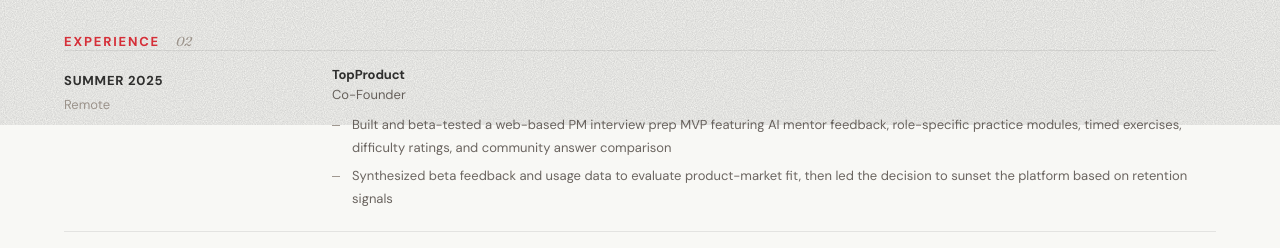
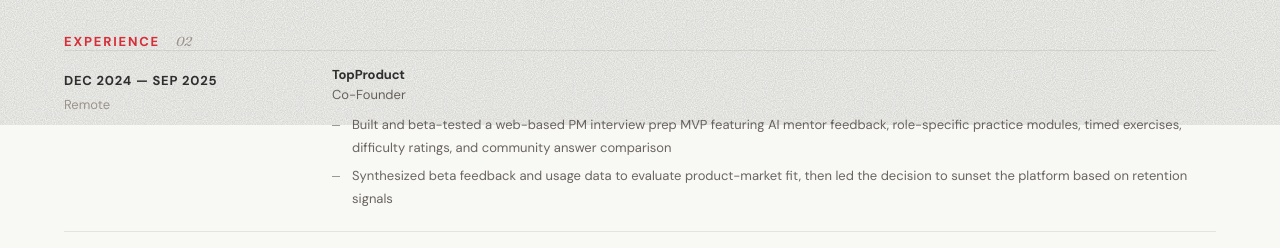
Before and after one commit to tlianglily/portfolio, a Next.js app: page /resume in a window 1280 px wide. Shown: the part 675-923 px from the top of the page. Built offline with nearby package versions, Linux system fonts and the light colour scheme; no server answers.

Commit message:
Update experience dates and replace downloadable resume PDF
TopProduct now shows Dec 2024 - Sep 2025, Jaguar Signage shows full
legal name and May 2023 - Present.

```diff
--- a/src/app/resume/page.tsx
+++ b/src/app/resume/page.tsx
@@ -67,13 +67,13 @@ export default function Resume() {
 
         {/* Experience */}
         <Section label="Experience" num="02">
-          <EntryRow date="Summer 2025" place="Remote" title="TopProduct" sub="Co-Founder" fade>
+          <EntryRow date="Dec 2024 — Sep 2025" place="Remote" title="TopProduct" sub="Co-Founder" fade>
             <ul className="entry-bullets">
               <li>Built and beta-tested a web-based PM interview prep MVP featuring AI mentor feedback, role-specific practice modules, timed exercises, difficulty ratings, and community answer comparison</li>
               <li>Synthesized beta feedback and usage data to evaluate product-market fit, then led the decision to sunset the platform based on retention signals</li>
             </ul>
           </EntryRow>
-          <EntryRow date="2023 — Present" place="" title="Jaguar Signage" sub="Product & Sales Representative">
+          <EntryRow date="May 2023 — Present" place="" title="Sichuan Jaguar Sign Express Co.,Ltd" sub="Product & Sales Representative">
             <ul className="entry-bullets">
               <li>Represented Jaguar Signage at ISA International Sign Expo in Las Vegas and Orlando, leading product demos, sales conversations, and distributor outreach for B2B signage clients</li>
             </ul>
```
Also changed, not shown: 1 other file (tests, documents, lock files or other folders).
